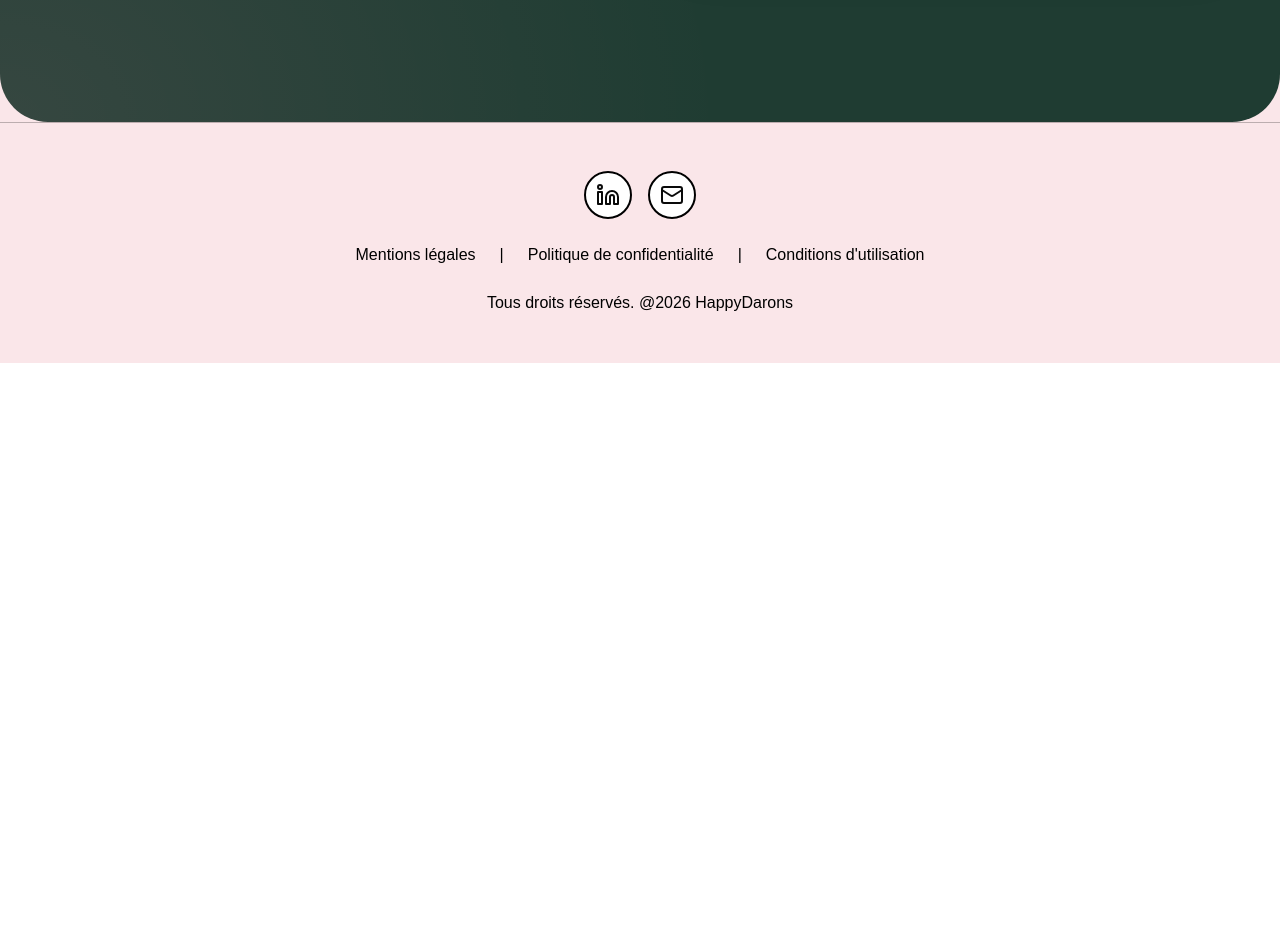
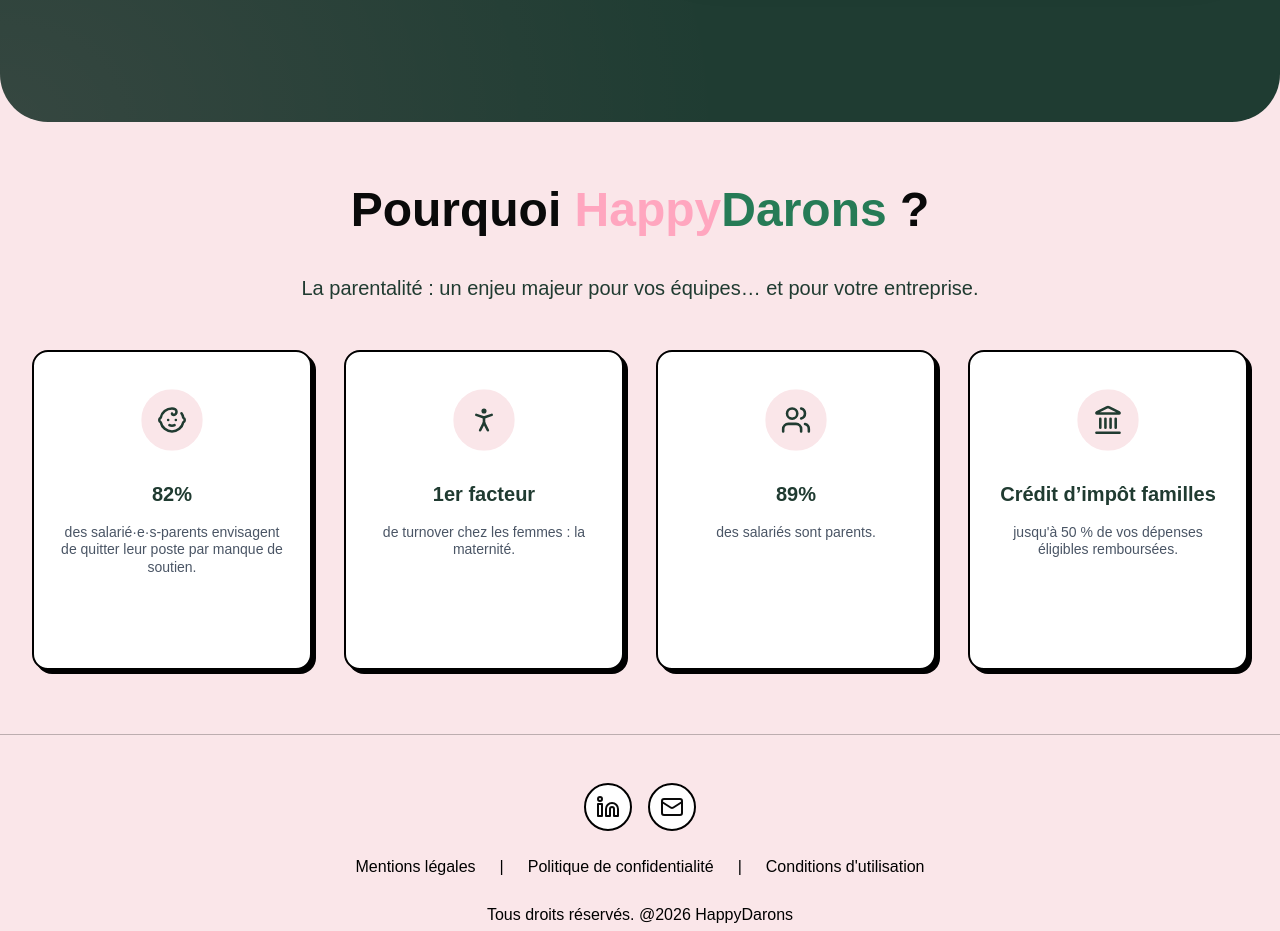
Before and after one commit to HappyTheo/happydarons-web, a React (Vite) app: page /nos-solutions in a window 1280 px wide. Shown: the part 894-1825 px from the top of the page. Before the commit the page ends 1257 px from the top, so only its background shows below. Built offline with nearby package versions, Linux system fonts and the light colour scheme; a web font is replaced by a local one.

Commit message:
section 2 cards page nos-solutions

```diff
--- /dev/null
+++ b/src/app/components/SolutionsStats.tsx
@@ -0,0 +1,92 @@
+import { Baby, PersonStanding, Users, Landmark } from 'lucide-react';
+import { useState } from 'react';
+
+// Card Data Interface
+interface StatData {
+    icon: React.ElementType;
+    title: string;
+    text: string;
+    source: string;
+}
+
+const statsData: StatData[] = [
+    {
+        icon: Baby, // Biberon / Bébé
+        title: "82%",
+        text: "des salarié·e·s-parents envisagent de quitter leur poste par manque de soutien.",
+        source: "Source : Baromètre de la Parentalité en Entreprise 2023"
+    },
+    {
+        icon: PersonStanding, // Femme enceinte context - using PersonStanding as placeholder for pregnant woman or similar
+        title: "1er facteur",
+        text: "de turnover chez les femmes : la maternité.",
+        source: "Source : Étude Work Institute"
+    },
+    {
+        icon: Users, // Couple
+        title: "89%",
+        text: "des salariés sont parents.",
+        source: "Source : Observatoire de la QVT"
+    },
+    {
+        icon: Landmark, // Etat / Institution
+        title: "Crédit d’impôt familles",
+        text: "jusqu'à 50 % de vos dépenses éligibles remboursées.",
+        source: "Source : Code Général des Impôts"
+    }
+];
+
+function StatCard({ data }: { data: StatData }) {
+    return (
+        <div className="group perspective-1000 w-full h-[320px]">
+            <div className="relative w-full h-full transition-transform duration-500 [transform-style:preserve-3d] group-hover:[transform:rotateY(180deg)] rounded-2xl">
+
+                {/* Front Face */}
+                <div className="absolute inset-0 bg-white rounded-2xl border-2 border-black shadow-[4px_4px_0px_0px_rgba(0,0,0,1)] flex flex-col items-center justify-start pt-10 px-6 pb-6 text-center [backface-visibility:hidden]">
+                    {/* Icon Circle */}
+                    <div className="w-14 h-14 rounded-full bg-[#fae6e9] flex items-center justify-center mb-8 flex-shrink-0 border-2 border-transparent transform scale-110">
+                        <data.icon size={28} className="text-[#203b31]" />
+                    </div>
+
+                    {/* Content */}
+                    <div className="flex flex-col gap-4">
+                        <h3 className="text-xl font-bold text-[#203b31]">{data.title}</h3>
+                        <p className="text-sm font-medium text-gray-600 leading-tight">
+                            {data.text}
+                        </p>
+                    </div>
+                </div>
+
+                {/* Back Face - Source */}
+                <div className="absolute inset-0 bg-white rounded-2xl border-2 border-black shadow-[4px_4px_0px_0px_rgba(0,0,0,1)] flex items-center justify-center p-6 text-center [transform:rotateY(180deg)] [backface-visibility:hidden]">
+                    <p className="text-sm font-semibold text-[#203b31] italic">
+                        {data.source}
+                    </p>
+                </div>
+            </div>
+        </div>
+    );
+}
+
+export function SolutionsStats() {
+    return (
+        <section className="py-16 px-4 md:px-8 bg-[#fae6e9]">
+            <div className="max-w-7xl mx-auto">
+                <div className="text-center mb-12">
+                    <h2 className="text-3xl md:text-4xl lg:text-5xl font-bold mb-10 font-outfit">
+                        Pourquoi <span className="text-[#FFA6BF]">Happy</span><span className="text-[#267B56]">Darons</span> ?
+                    </h2>
+                    <p className="text-lg md:text-xl text-[#203b31] font-medium max-w-3xl mx-auto">
+                        La parentalité : un enjeu majeur pour vos équipes… et pour votre entreprise.
+                    </p>
+                </div>
+
+                <div className="grid grid-cols-1 md:grid-cols-2 lg:grid-cols-4 gap-6 lg:gap-8">
+                    {statsData.map((stat, index) => (
+                        <StatCard key={index} data={stat} />
+                    ))}
+                </div>
+            </div>
+        </section>
+    );
+}
--- a/src/app/pages/NosSolutions.tsx
+++ b/src/app/pages/NosSolutions.tsx
@@ -1,5 +1,6 @@
 import { Header } from '../components/Header';
 import { SolutionsHero } from '../components/SolutionsHero';
+import { SolutionsStats } from '../components/SolutionsStats';
 import { Footer } from '../components/Footer';
 import { ScrollToTop } from '../components/ScrollToTop';
 
@@ -9,6 +10,7 @@
             <Header />
             <main>
                 <SolutionsHero />
+                <SolutionsStats />
             </main>
             <Footer />
             <ScrollToTop />
```
